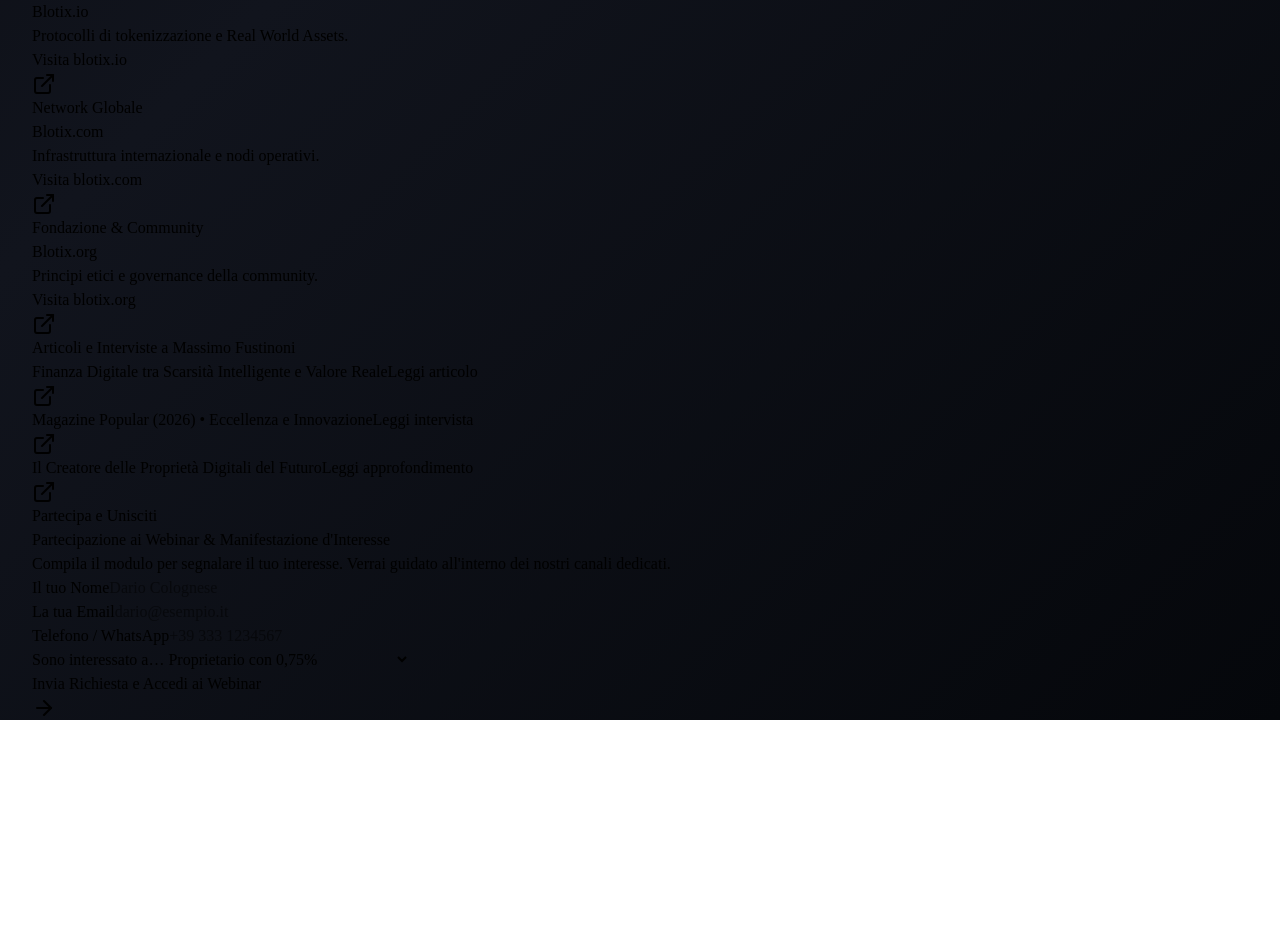
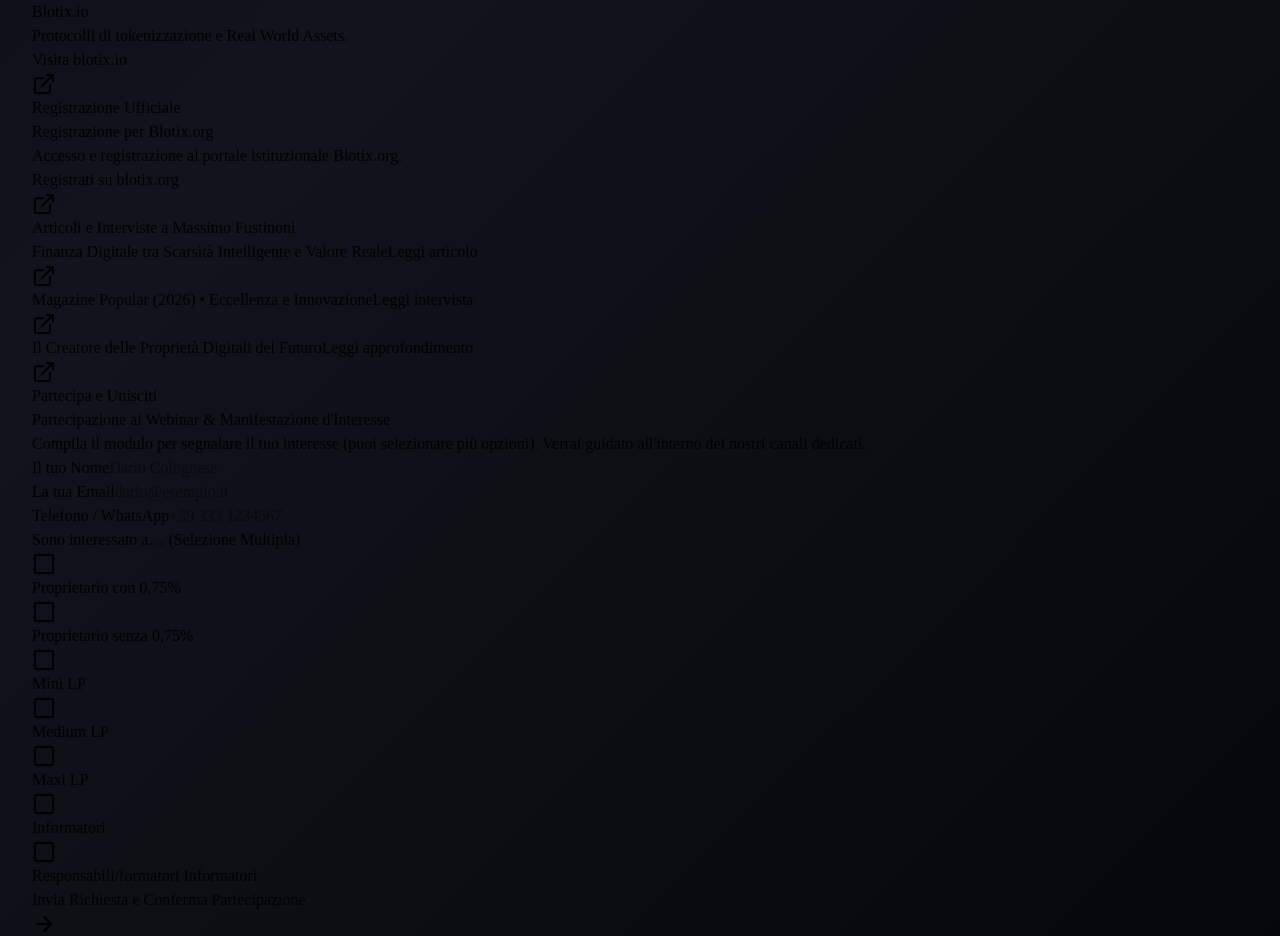
Before and after one commit to railim45-maker/LCR-Netfree-RWA, a React (Vite) app in the folder client/: page /tokenizzazione in a window 1280 px wide. Shown: the part 1320-2256 px from the top of the page. Before the commit the page ends 2040 px from the top, so only its background shows below. Built offline with nearby package versions, Linux system fonts and the light colour scheme.

Commit message:
Update TokenizzazionePage.tsx

```diff
--- a/client/src/pages/TokenizzazionePage.tsx
+++ b/client/src/pages/TokenizzazionePage.tsx
@@ -1,13 +1,50 @@
 import React, { useState } from 'react';
-import { Sparkles, ArrowRight, ExternalLink, ShieldCheck, Coins, Users, FileText, CheckCircle2, MessageCircle, Calculator, FileCheck } from 'lucide-react';
+import { Sparkles, ArrowRight, ExternalLink, ShieldCheck, Coins, Users, FileText, CheckCircle2, MessageCircle, Calculator, FileCheck, CheckSquare, Square } from 'lucide-react';
 
 export default function TokenizzazionePage() {
-  const [formData, setFormData] = useState({ nome: '', email: '', telefono: '', interesse: 'Proprietario con 0,75%' });
+  const [formData, setFormData] = useState({
+    nome: '',
+    email: '',
+    telefono: '',
+    interessi: [] as string[]
+  });
   const [submitted, setSubmitted] = useState(false);
+
+  const opzioniInteresse = [
+    "Proprietario con 0,75%",
+    "Proprietario senza 0,75%",
+    "Mini LP",
+    "Medium LP",
+    "Maxi LP",
+    "Informatori",
+    "Responsabili/formatori Informatori"
+  ];
+
+  const handleCheckboxChange = (opzione: string) => {
+    setFormData(prev => {
+      const exists = prev.interessi.includes(opzione);
+      if (exists) {
+        return { ...prev, interessi: prev.interessi.filter(item => item !== opzione) };
+      } else {
+        return { ...prev, interessi: [...prev.interessi, opzione] };
+      }
+    });
+  };
 
   const handleSubmit = (e: React.FormEvent) => {
     e.preventDefault();
+    if (formData.interessi.length === 0) {
+      alert("Seleziona almeno un'opzione di interesse.");
+      return;
+    }
     setSubmitted(true);
+  };
+
+  // Generatore link WhatsApp automatico con i dati inseriti
+  const getWhatsAppLink = () => {
+    const interessiStr = formData.interessi.join(', ');
+    const testo = `Salve, sono ${formData.nome}. Ho richiesto la partecipazione ai webinar e l'accesso al percorso. I miei dati di contatto sono:\n- Email: ${formData.email}\n- Telefono: ${formData.telefono}\n- Aree d'interesse: ${interessiStr}`;
+    return `https://wa.me/?text=${encodeURIComponent(testo)}`;
   };
 
   return (
@@ -41,7 +78,7 @@
             La Tokenizzazione del Valore
           </h1>
           <p className="text-base md:text-lg text-stone-600 leading-relaxed font-light font-serif">
-            Il patrimonio reale non viene venduto né svenduto: viene attivato attraverso la certificazione digitale e la tecnologia blockchain. Scopri le sei opportunità di partecipazione, i prospetti dedicati e gli strumenti ufficiali di simulazione e contratto.
+            Il patrimonio reale non viene venduto né svenduto: viene attivato attraverso la certificazione digitale e la tecnologia blockchain. Scopri le opportunità di partecipazione, i prospetti dedicati e gli strumenti ufficiali di simulazione e contratto.
           </p>
         </div>
 
@@ -121,7 +158,7 @@
         {/* LE SEI POSSIBILITÀ E PROSPETTI */}
         <div className="space-y-8">
           <div className="text-center space-y-2">
-            <h2 className="text-2xl md:text-3xl font-serif font-bold text-stone-900">Le Sei PosSIBILITÀ e i Prospetti</h2>
+            <h2 className="text-2xl md:text-3xl font-serif font-bold text-stone-900">Le 6 Possibilità e i Prospetti</h2>
             <p className="text-stone-600 text-sm font-light font-serif">Seleziona il tuo ruolo all'interno dell'ecosistema per attivare il valore e sostenere la crescita circolare.</p>
           </div>
 
@@ -229,7 +266,7 @@
             <p className="text-stone-400 text-sm font-light">Esplora la documentazione ufficiale e gli articoli di approfondimento sulla finanza digitale e le proprietà digitali del futuro.</p>
           </div>
 
-          <div className="grid grid-cols-1 md:grid-cols-3 gap-6 pt-4">
+          <div className="grid grid-cols-1 md:grid-cols-2 gap-6 pt-4 max-w-2xl mx-auto">
             <a href="https://www.blotix.io" target="_blank" rel="noopener noreferrer" className="p-6 rounded-3xl bg-stone-800/60 border border-stone-700/80 hover:border-amber-400 transition-all space-y-3 flex flex-col justify-between group">
               <div className="space-y-2">
                 <span className="text-xs font-mono text-amber-400">Piattaforma Ufficiale</span>
@@ -239,22 +276,13 @@
               <span className="inline-flex items-center gap-1 text-xs text-amber-400 font-serif pt-2">Visita blotix.io <ExternalLink className="w-3.5 h-3.5" /></span>
             </a>
 
-            <a href="https://www.blotix.com" target="_blank" rel="noopener noreferrer" className="p-6 rounded-3xl bg-stone-800/60 border border-stone-700/80 hover:border-amber-400 transition-all space-y-3 flex flex-col justify-between group">
-              <div className="space-y-2">
-                <span className="text-xs font-mono text-amber-400">Network Globale</span>
-                <h4 className="font-serif text-lg text-stone-100 group-hover:text-amber-300 transition-colors">Blotix.com</h4>
-                <p className="text-xs text-stone-400 font-light">Infrastruttura internazionale e nodi operativi.</p>
-              </div>
-              <span className="inline-flex items-center gap-1 text-xs text-amber-400 font-serif pt-2">Visita blotix.com <ExternalLink className="w-3.5 h-3.5" /></span>
-            </a>
-
             <a href="https://www.blotix.org" target="_blank" rel="noopener noreferrer" className="p-6 rounded-3xl bg-stone-800/60 border border-stone-700/80 hover:border-amber-400 transition-all space-y-3 flex flex-col justify-between group">
               <div className="space-y-2">
-                <span className="text-xs font-mono text-amber-400">Fondazione & Community</span>
-                <h4 className="font-serif text-lg text-stone-100 group-hover:text-amber-300 transition-colors">Blotix.org</h4>
-                <p className="text-xs text-stone-400 font-light">Principi etici e governance della community.</p>
+                <span className="text-xs font-mono text-amber-400">Registrazione Ufficiale</span>
+                <h4 className="font-serif text-lg text-stone-100 group-hover:text-amber-300 transition-colors">Registrazione per Blotix.org</h4>
+                <p className="text-xs text-stone-400 font-light">Accesso e registrazione al portale istituzionale Blotix.org.</p>
               </div>
-              <span className="inline-flex items-center gap-1 text-xs text-amber-400 font-serif pt-2">Visita blotix.org <ExternalLink className="w-3.5 h-3.5" /></span>
+              <span className="inline-flex items-center gap-1 text-xs text-amber-400 font-serif pt-2">Registrati su blotix.org <ExternalLink className="w-3.5 h-3.5" /></span>
             </a>
           </div>
 
@@ -278,12 +306,12 @@
           </div>
         </div>
 
-        {/* PARTECIPAZIONE WEBINAR & FORMAT "SONO INTERESSATO A…" */}
+        {/* PARTECIPAZIONE WEBINAR & FORMAT "SONO INTERESSATO A…" CON SELEZIONE MULTIPLA E WHATSAPP AUTOMATICO */}
         <div className="p-10 md:p-14 rounded-[2.5rem] bg-white border border-stone-200/80 shadow-xl space-y-8">
           <div className="text-center space-y-3 max-w-xl mx-auto">
             <span className="text-xs uppercase tracking-[3px] text-amber-800 font-serif font-semibold">Partecipa e Unisciti</span>
             <h3 className="text-2xl md:text-3xl font-serif font-bold text-stone-900">Partecipazione ai Webinar & Manifestazione d'Interesse</h3>
-            <p className="text-stone-600 text-sm font-light font-serif">Compila il modulo per segnalare il tuo interesse. Verrai guidato all'interno dei nostri canali dedicati.</p>
+            <p className="text-stone-600 text-sm font-light font-serif">Compila il modulo per segnalare il tuo interesse (puoi selezionare più opzioni). Verrai guidato all'interno dei nostri canali dedicati.</p>
           </div>
 
           {!submitted ? (
@@ -313,7 +341,6 @@
                 </div>
               </div>
 
-              <div className="grid grid-cols-1 md:grid-cols-2 gap-4">
               <div className="space-y-2">
                 <label className="text-xs font-serif uppercase tracking-wider text-stone-600">Telefono / WhatsApp</label>
                 <input
@@ -325,21 +352,30 @@
                   className="w-full px-4 py-3 rounded-xl bg-stone-50 border border-stone-200 text-stone-800 text-sm focus:outline-none focus:border-amber-500 font-serif"
                 />
               </div>
-                <div className="space-y-2">
-                  <label className="text-xs font-serif uppercase tracking-wider text-stone-600">Sono interessato a…</label>
-                  <select
-                    value={formData.interesse}
-                    onChange={(e) => setFormData({...formData, interesse: e.target.value})}
-                    className="w-full px-4 py-3 rounded-xl bg-stone-50 border border-stone-200 text-stone-800 text-sm focus:outline-none focus:border-amber-500 font-serif"
+
+              {/* SELEZIONE MULTIPLA - SONO INTERESSATO A... */}
+              <div className="space-y-3 pt-2">
+                <label className="text-xs font-serif uppercase tracking-wider text-stone-600 block">Sono interessato a… (Selezione Multipla)</label>
+                <div className="grid grid-cols-1 sm:grid-cols-2 gap-3 p-4 rounded-2xl bg-stone-50 border border-stone-200">
+                  {opzioniInteresse.map((opzione) => {
+                    const isChecked = formData.interessi.includes(opzione);
+                    return (
+                      <div
+                        key={opzione}
+                        onClick={() => handleCheckboxChange(opzione)}
+                        className={`flex items-center gap-3 p-3 rounded-xl border cursor-pointer transition-all ${
+                          isChecked ? 'bg-amber-50/80 border-amber-300 text-stone-900' : 'bg-white border-stone-200 text-stone-700 hover:border-stone-300'
+                        }`}
                       >
-                    <option value="Proprietario con 0,75%">Proprietario con 0,75%</option>
-                    <option value="Proprietario senza 0,75%">Proprietario senza 0,75%</option>
-                    <option value="Mini LP">Mini LP</option>
-                    <option value="Medium LP">Medium LP</option>
-                    <option value="Maxi LP">Maxi LP</option>
-                    <option value="Informatori">Informatori</option>
-                    <option value="Responsabili/formatori Informatori">Responsabili/formatori Informatori</option>
-                  </select>
+                        {isChecked ? (
+                          <CheckSquare className="w-4 h-4 text-amber-700 flex-shrink-0" />
+                        ) : (
+                          <Square className="w-4 h-4 text-stone-400 flex-shrink-0" />
+                        )}
+                        <span className="text-xs font-serif font-medium">{opzione}</span>
+                      </div>
+                    );
+                  })}
                 </div>
               </div>
 
@@ -348,7 +384,7 @@
                   type="submit"
                   className="bg-stone-900 hover:bg-stone-800 text-stone-50 font-medium px-8 py-4 rounded-full text-xs md:text-sm inline-flex items-center gap-2 shadow-lg transition-all transform hover:scale-105 cursor-pointer font-serif"
                 >
-                  Invia Richiesta e Accedi ai Webinar <ArrowRight className="w-4 h-4" />
+                  Invia Richiesta e Conferma Partecipazione <ArrowRight className="w-4 h-4" />
                 </button>
               </div>
             </form>
@@ -358,28 +394,20 @@
                 <CheckCircle2 className="w-6 h-6" />
               </div>
               <div className="space-y-2">
-                <h4 className="font-serif font-bold text-xl text-stone-900">Richiesta Registrata con Successo</h4>
+                <h4 className="font-serif font-bold text-xl text-stone-900">Registrazione e Conferma Pronte</h4>
                 <p className="text-xs text-stone-600 font-light leading-relaxed">
-                  Grazie {formData.nome}. Il tuo interesse per <strong>{formData.interesse}</strong> è stato acquisito. Subito dopo la verifica, potrai accedere direttamente ai nostri canali riservati.
+                  Grazie <strong>{formData.nome}</strong>. I tuoi dati e le tue preferenze ({formData.interessi.join(', ')}) sono stati registrati. Clicca sul pulsante sottostante per inviare il messaggio di conferma e ricevere istruzioni e link del webinar direttamente su WhatsApp.
                 </p>
               </div>
 
               <div className="pt-4 border-t border-amber-200/60 flex flex-col sm:flex-row justify-center gap-4">
                 <a
-                  href="https://chat.whatsapp.com/ex"
+                  href={getWhatsAppLink()}
                   target="_blank"
                   rel="noopener noreferrer"
                   className="bg-emerald-600 hover:bg-emerald-700 text-white font-medium px-6 py-3 rounded-full text-xs inline-flex items-center justify-center gap-2 shadow-md transition-all font-serif"
                 >
-                  <MessageCircle className="w-4 h-4" /> Unisciti al Gruppo WhatsApp
-                </a>
-                <a
-                  href="https://whatsapp.com/channel/ex"
-                  target="_blank"
-                  rel="noopener noreferrer"
-                  className="bg-stone-900 hover:bg-stone-800 text-stone-50 font-medium px-6 py-3 rounded-full text-xs inline-flex items-center justify-center gap-2 shadow-md transition-all font-serif"
-                >
-                  <ShieldCheck className="w-4 h-4 text-amber-400" /> Segui il Canale WhatsApp
+                  <MessageCircle className="w-4 h-4" /> Invia Conferma Automatica su WhatsApp
                 </a>
               </div>
             </div>
```
Lines whose indentation alone changed are shown as unchanged.
